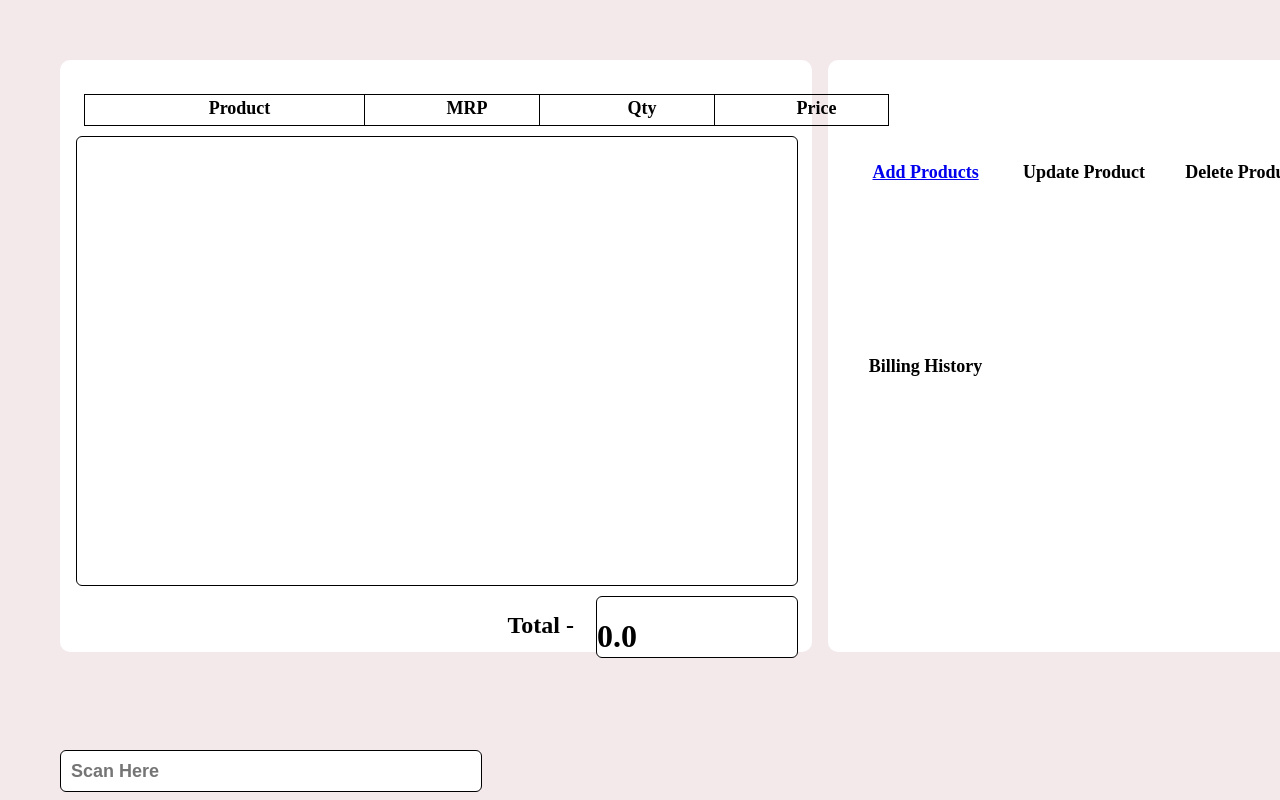
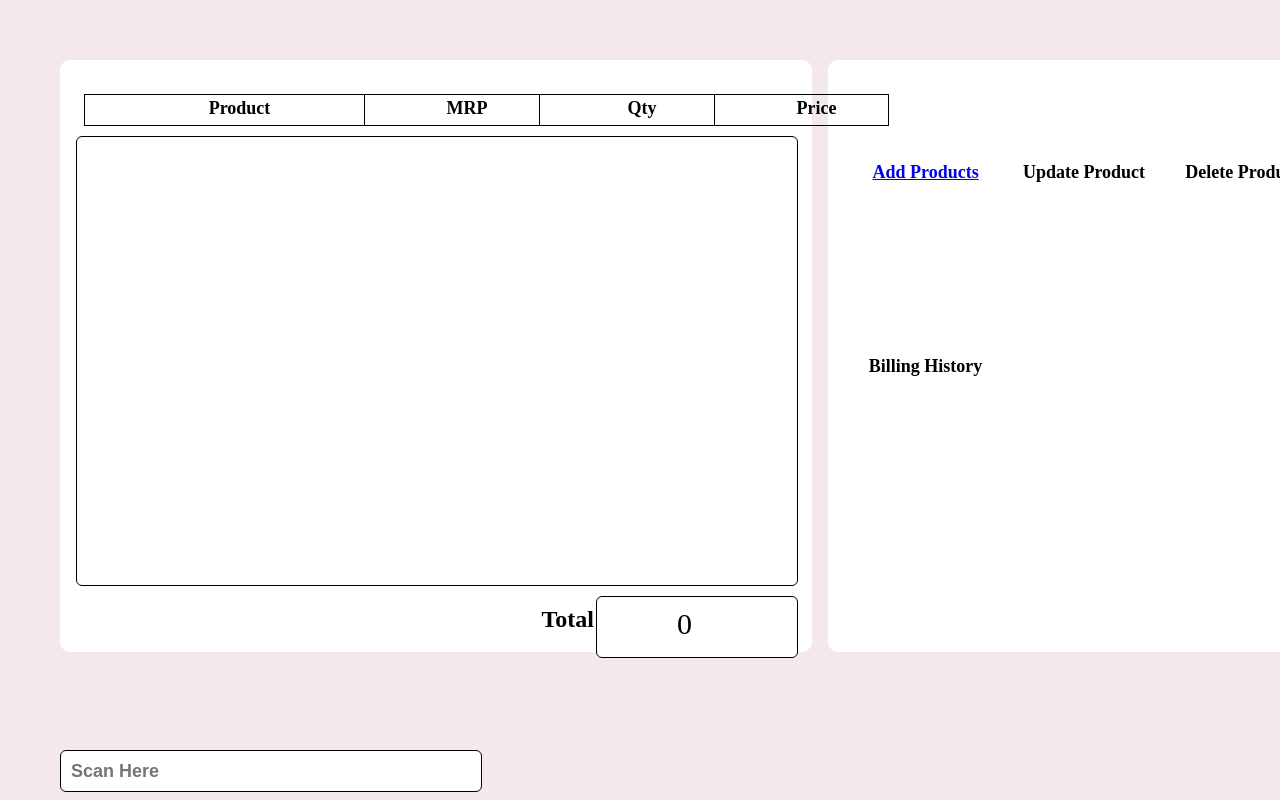
Before and after one commit to CodeBlood-ED/bill-oh, an Angular app: page /home in a window 1280 px wide. Shown: the top 800 px of the page. Built offline with nearby package versions, Linux system fonts and the light colour scheme.

Commit message:
total_price binding added

```diff
--- a/src/app/components/home/home.component.css
+++ b/src/app/components/home/home.component.css
@@ -84,7 +84,7 @@
   display: flex;
   float: right;
 }
-.final_price {
+.final_price_section {
   position: relative;
   top: 10px;
   left: 2px;
@@ -94,6 +94,13 @@
   color: black;
   border: 1px solid black;
   border-radius: 6px;
+}
+#total_price{
+  position:absolute;
+  top:10px;
+  left:40%;
+  font-size:30px;
+
 }
 h3 {
   position: relative;
--- a/src/app/components/home/home.component.html
+++ b/src/app/components/home/home.component.html
@@ -14,9 +14,9 @@
             </div>
         </div>
         <div class="total">
-            <h3>Total - </h3>
-            <div class="final_price">
-               <h1>{{total}}</h1>
+            <h2>Total</h2>
+            <div class="final_price_section">
+               <span id="total_price">{{total}}</span>
             </div>
         </div>
     </div>
--- a/src/app/components/home/home.component.ts
+++ b/src/app/components/home/home.component.ts
@@ -10,10 +10,11 @@ import { product } from 'src/app/models/product';
 export class HomeComponent {
   headers: string[] = [];
   products: product[] = [];
-  total: string = '0.0';
+  total: number;
 
   constructor(private productService: ProductService) {
     this.headers = ['Product', 'MRP', 'Qty', 'Price'];
+    this.total=0;
   }
   //  Search event triggered
   onSearch(event: KeyboardEvent) {
@@ -26,6 +27,7 @@ export class HomeComponent {
   searchProduct(productCode: string) {
     this.productService.getSearchedProducts(productCode).subscribe((data:product)=>{
       this.products.push(data);
-    })
+      this.total+=data.productPrice;
+    });
   }
 }
--- a/src/app/models/product.ts
+++ b/src/app/models/product.ts
@@ -4,6 +4,6 @@ export class product {
 
     productMrp! : string;
 
-    productPrice! : string;
+    productPrice! : number;
 
 }
--- a/src/app/services/product.service.ts
+++ b/src/app/services/product.service.ts
@@ -1,5 +1,4 @@
 import { Injectable } from '@angular/core';
-import { product } from 'src/app/models/product';
 import { HttpClient,HttpParams } from '@angular/common/http'
 import { Observable } from 'rxjs';
 
```
